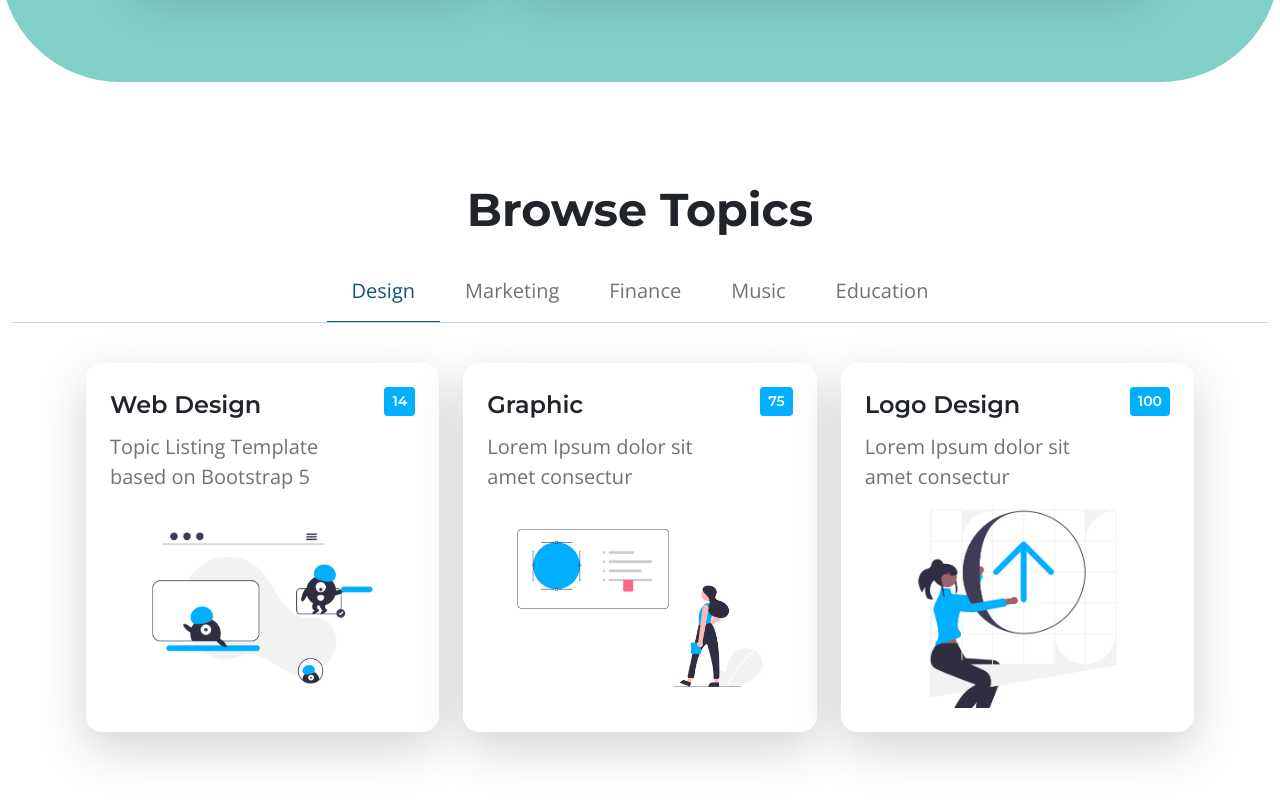
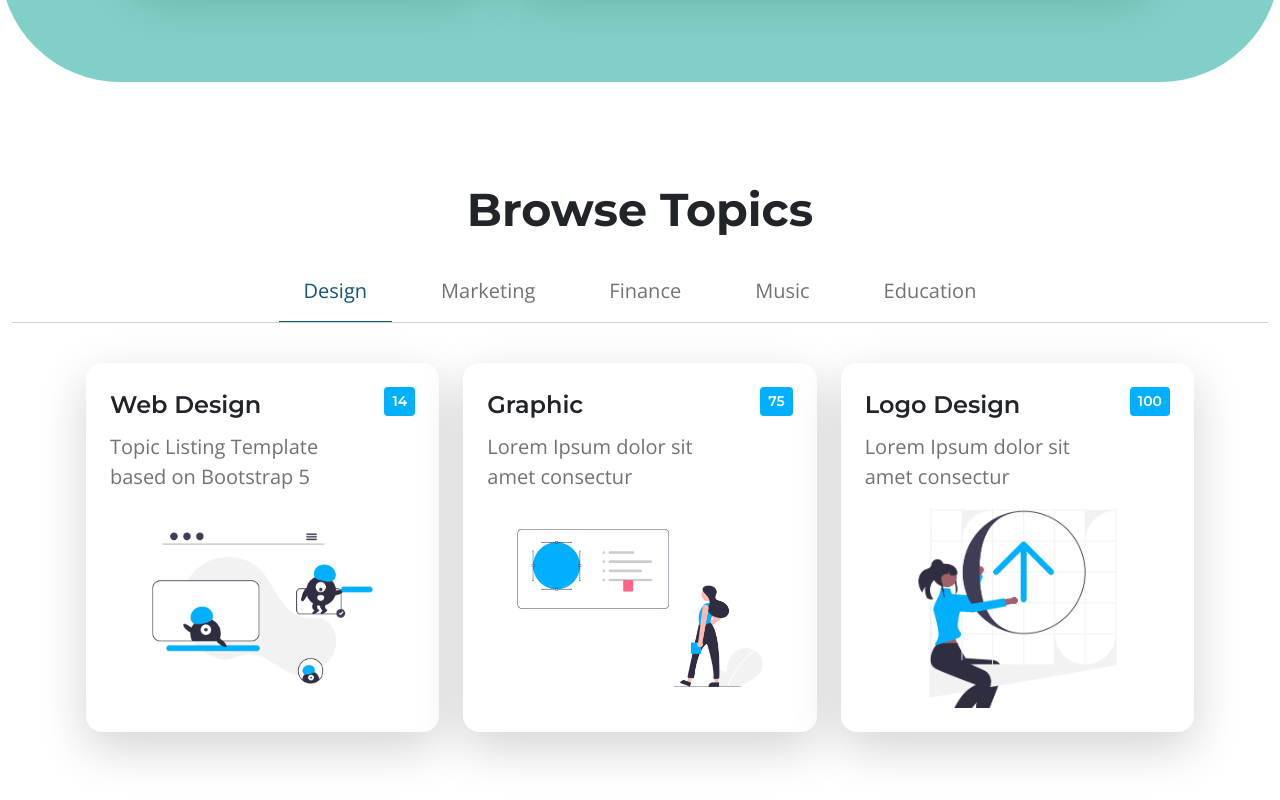
Before and after one commit to Khairulla-FrontEnd/Topic, an Angular app: page / in a window 1280 px wide. Shown: the part 952-1752 px from the top of the page. Built offline with nearby package versions, Linux system fonts and the light colour scheme.

Commit message:
third-commit

```diff
--- a/src/app/section3/section3.component.css
+++ b/src/app/section3/section3.component.css
@@ -94,4 +94,7 @@
     .nav-link{
         padding-inline:12px;
     }
+    .section3-title{
+        font-size: 25px !important;
+    }
 }
--- a/src/app/section3/section3.component.html
+++ b/src/app/section3/section3.component.html
@@ -3,7 +3,7 @@
     <div class="container-fluid">
         <div class="card border border-0" id="main-card">
             <div class="card-header bg-transparent p-0 mb-4">
-                <ul class="nav nav-pills card-header-pills justify-content-center">
+                <ul class="nav nav-pills card-header-pills justify-content-center gap-md-4">
                     @for(item of links; track $index){
                         @if(active === $index){
                             <li class="nav-item" role="button">
```
